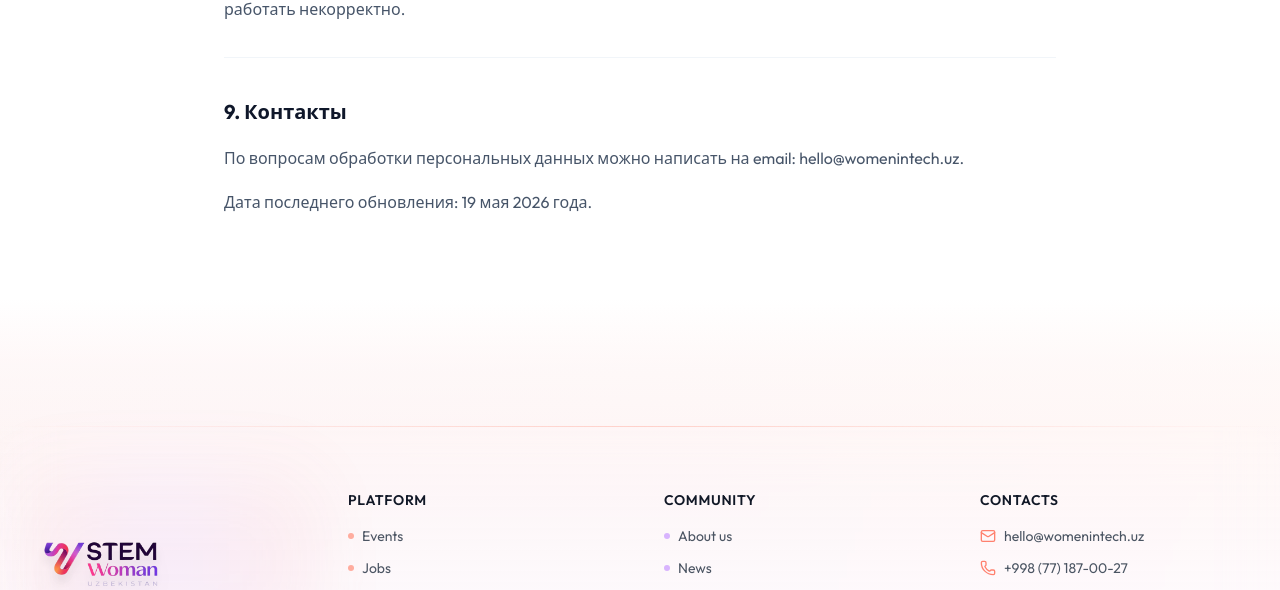
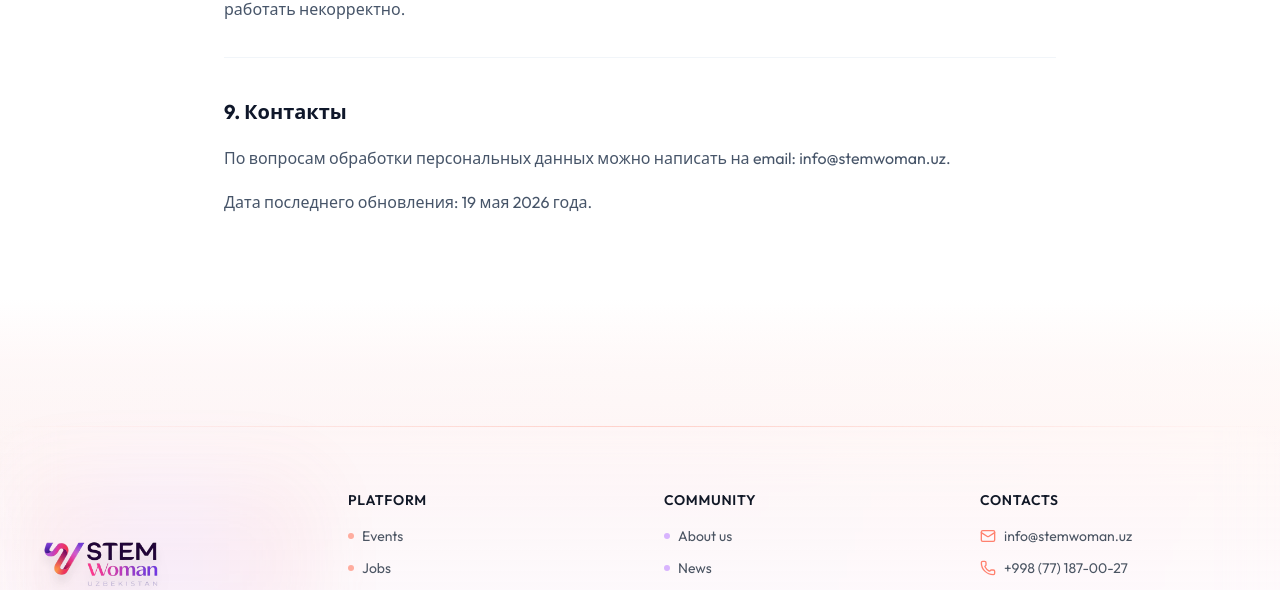
Before and after one commit to ValiRakhmatullaev/STEM, a React (Vite) app in the folder frontend/: page /privacy in a window 1280 px wide. Shown: the part 2554-3144 px from the top of the page. Built offline with nearby package versions, Linux system fonts and the light colour scheme; no server answers.

Commit message:
Use stemwoman contact email

```diff
--- a/frontend/src/layout/Footer.tsx
+++ b/frontend/src/layout/Footer.tsx
@@ -188,11 +188,11 @@ export default function Footer() {
               <ul className="space-y-3">
                 <li>
                   <a
-                    href="mailto:hello@womenintech.uz"
+                    href="mailto:info@stemwoman.uz"
                     className="text-gray-600 hover:text-pink-600 transition-colors duration-200 text-sm flex items-center gap-2"
                   >
                     <Mail className="w-4 h-4 text-pink-400" />
-                    hello@womenintech.uz
+                    info@stemwoman.uz
                   </a>
                 </li>
                 <li>
--- a/frontend/src/pages/Contacts.tsx
+++ b/frontend/src/pages/Contacts.tsx
@@ -10,7 +10,7 @@ const TELEGRAM_URL = "https://t.me/stemwoman_uz";
 const PHONE_DISPLAY = "+998 (77) 187-00-27";
 const PHONE_TEL = "+998771870027";
 
-const EMAIL = "hello@womenintech.uz";
+const EMAIL = "info@stemwoman.uz";
 const ADDRESS = "Ташкент, Узбекистан";
 
 const socialItems = [
--- a/frontend/src/pages/PrivacyPolicy.tsx
+++ b/frontend/src/pages/PrivacyPolicy.tsx
@@ -61,7 +61,7 @@ const sections = [
   {
     title: "9. Контакты",
     body: [
-      "По вопросам обработки персональных данных можно написать на email: hello@womenintech.uz.",
+      "По вопросам обработки персональных данных можно написать на email: info@stemwoman.uz.",
       "Дата последнего обновления: 19 мая 2026 года.",
     ],
   },
--- a/frontend/src/pages/TermsOfUse.tsx
+++ b/frontend/src/pages/TermsOfUse.tsx
@@ -63,7 +63,7 @@ const sections = [
   {
     title: "9. Контакты",
     body: [
-      "По вопросам работы сайта и настоящих условий можно написать на email: hello@womenintech.uz.",
+      "По вопросам работы сайта и настоящих условий можно написать на email: info@stemwoman.uz.",
       "Дата последнего обновления: 19 мая 2026 года.",
     ],
   },
```
